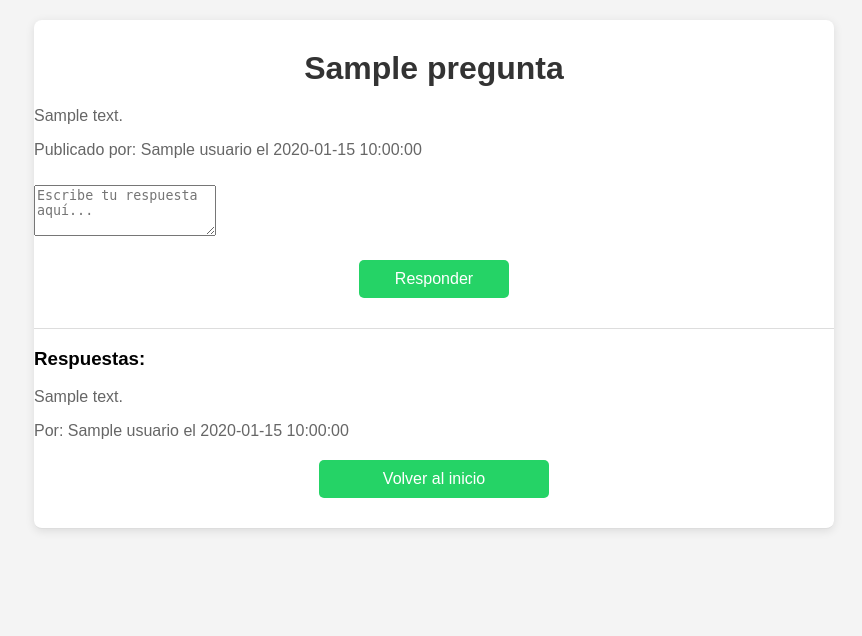
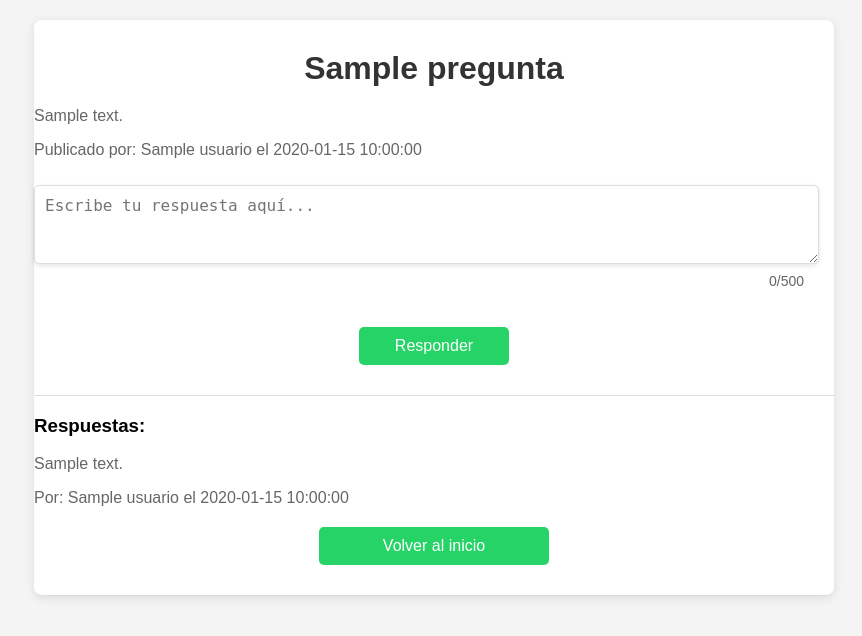
Before and after one commit to AngelCampsRuiz/AA02-Foro-M7, a PHP site: page /Paginas/ver_respuestas.php?id=1 in a window 1280 px wide. Shown: the top 636 px of the page, without its empty margins (206-1068 px from the left). Run offline with PHP 8.4, Linux system fonts and the light colour scheme; the visitor is signed in with stand-in values (Sample User, id 1); tables that the repository leaves empty hold one stand-in row (values such as "Sample post").

Commit message:
contador caracteres para los textarea - Àngel

```diff
--- /dev/null
+++ b/Js/contadorCaracteres.js
@@ -0,0 +1,5 @@
+function updateCharCount(textarea) {
+    const maxLength = textarea.getAttribute('maxlength');
+    const currentLength = textarea.value.length;
+    document.getElementById('charCount').textContent = `${currentLength}/${maxLength}`;
+}
--- a/Paginas/form_preguntas.php
+++ b/Paginas/form_preguntas.php
@@ -53,13 +53,15 @@ if ($_SERVER['REQUEST_METHOD'] === 'POST') {
             </div>
             <div class="mb-3">
                 <label for="pregunta" class="form-label">Introduce una pregunta:</label>
-                <textarea id="pregunta" name="pregunta" rows="4" class="form-control" required></textarea>
+                <textarea id="pregunta" name="pregunta" rows="4" class="form-control" maxlength="500" required oninput="updateCharCount(this)"></textarea>
+                <div id="charCount">0/500</div>
                 <span id="error-pregunta" style="color: red;"></span>
             </div>
             <button type="submit" class="btn btn-primary">Enviar</button>
         </form>
         <a href="../index.php" class="btn-form-pregunta" style="width: 200px;">Volver al inicio</a>
     </div>
+    <script src="../Js/contadorCaracteres.js"></script>
     <script src="https://cdn.jsdelivr.net/npm/bootstrap@5.3.2/dist/js/bootstrap.bundle.min.js"></script>
 </body>
 </html>
--- a/Paginas/ver_respuestas.php
+++ b/Paginas/ver_respuestas.php
@@ -85,7 +85,8 @@ if ($_SERVER['REQUEST_METHOD'] === 'POST') {
 
         <?php if (isset($_SESSION['usuario_id'])): ?>
             <form method="POST" class="form-respuesta pregunta">
-                <textarea name="contenido" rows="3" maxlength="500" placeholder="Escribe tu respuesta aquí..." required></textarea>
+                <textarea name="contenido" rows="3" maxlength="500" placeholder="Escribe tu respuesta aquí..." required oninput="updateCharCount(this)"></textarea>
+                <div id="charCount">0/500</div>
                 <br>
                 <button type="submit" class="btn-form-pregunta">Responder</button>
             </form>
@@ -106,5 +107,7 @@ if ($_SERVER['REQUEST_METHOD'] === 'POST') {
         <?php endif; ?>
         <a href="../index.php" class="btn-form-pregunta" style="width: 200px;">Volver al inicio</a>
     </div>
+
+    <script src="../Js/contadorCaracteres.js"></script>
 </body>
 </html>
--- a/styles/styles.css
+++ b/styles/styles.css
@@ -164,3 +164,34 @@ footer {
 .search-bar button:hover {
     background-color: #075e54;
 }
+
+#charCount {
+    font-size: 14px;
+    color: #666;
+    text-align: right;
+    margin-top: 5px;
+    width: calc(100% - 15px); /* Ajusta el ancho para que coincida con el textarea */
+    box-sizing: border-box; /* Incluye el padding en el cálculo del width */
+    padding-right: 15px; /* Añade un padding a la derecha para alinear */
+}
+
+/* ... estilos existentes ... */
+
+.form-respuesta textarea {
+    box-sizing: border-box; /* Incluye el padding y el border en el cálculo del width */
+    width: calc(100% - 15px); /* Ajusta el ancho para dejar espacio a la derecha */
+    padding: 10px;
+    margin-right: 0; /* Asegúrate de que el margen derecho no afecte el ancho */
+    border: 1px solid #ddd;
+    border-radius: 5px;
+    font-size: 16px;
+    resize: vertical; /* Permite cambiar el tamaño verticalmente */
+    box-shadow: 0 2px 5px rgba(0, 0, 0, 0.1);
+    transition: border-color 0.3s, box-shadow 0.3s;
+}
+
+.form-respuesta textarea:focus {
+    border-color: #1DAF5D;
+    box-shadow: 0 0 5px rgba(37, 211, 102, 0.5);
+    outline: none;
+}
```
